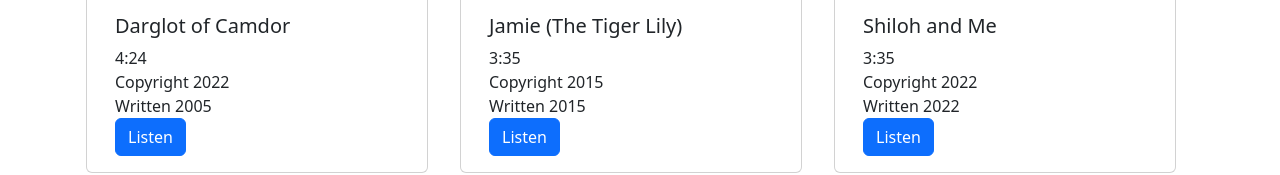
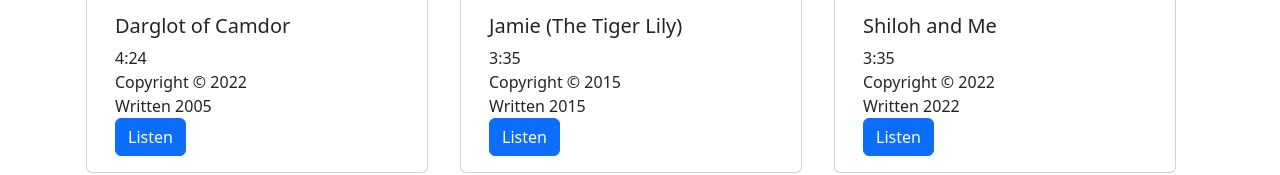
Before and after one commit to dblanken/musica, a React (Create React App) app: page / in a window 1280 px wide. Shown: the part 453-628 px from the top of the page. Built offline with nearby package versions, Linux system fonts and the light colour scheme.

Commit message:
Add copyright symbol

```diff
--- a/src/components/Song.tsx
+++ b/src/components/Song.tsx
@@ -15,7 +15,7 @@ function Song({song}: SongProps) {
             {song.length.minutes}:{song.length.seconds}
           </div>
           <div>
-            Copyright {song.copyrightYear}
+            Copyright &copy; {song.copyrightYear}
           </div>
           <div>
               Written {song.yearWritten}
```
